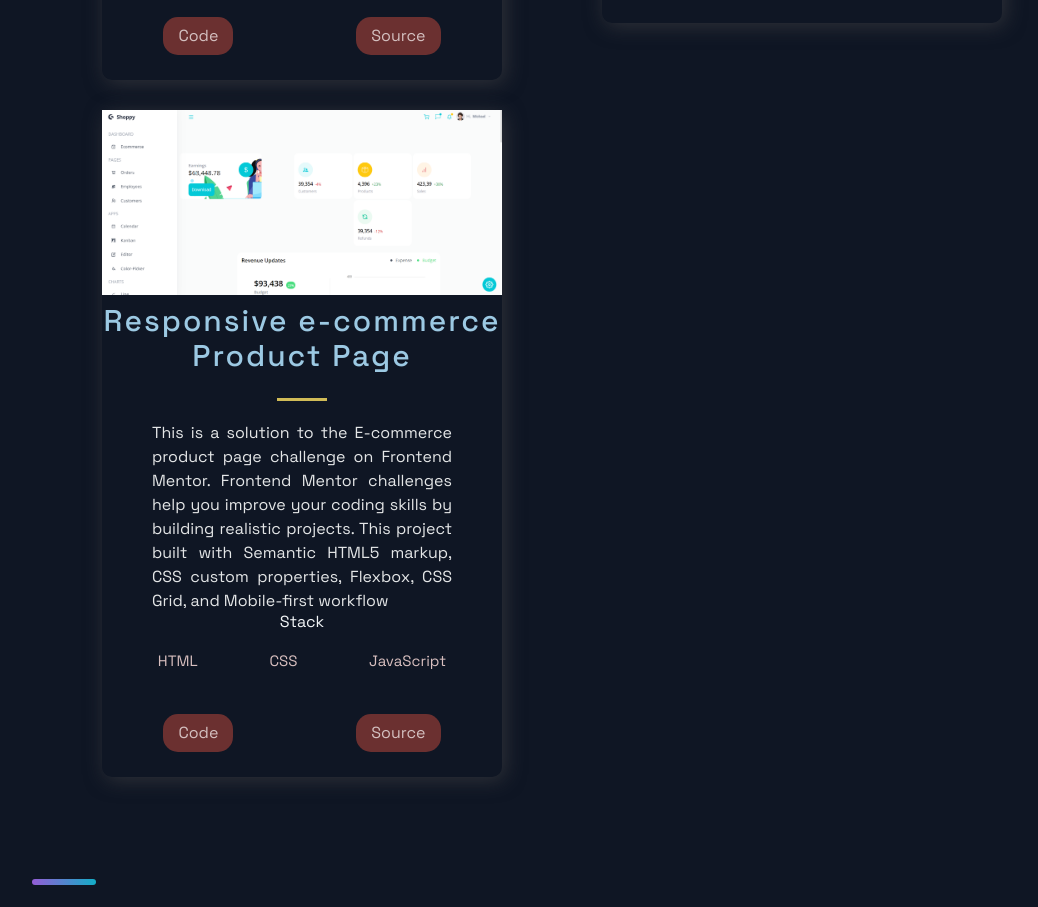
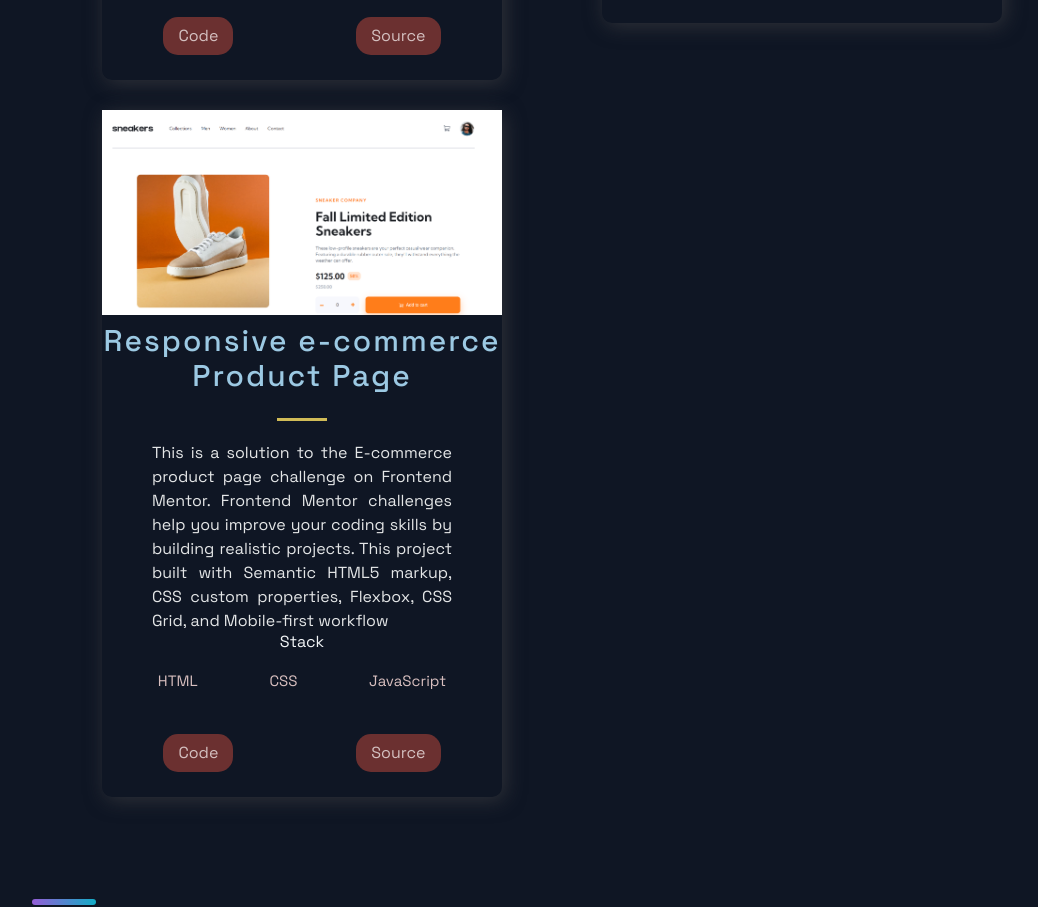
Before and after one commit to gummymule/portfolio-3.0, a Next.js app: page / in a window 1280 px wide. Shown: the part 2194-3101 px from the top of the page, without its empty margins (88-1126 px from the left). Built offline with nearby package versions, Linux system fonts and the light colour scheme.

Commit message:
Update constants.js

```diff
--- a/src/constants/constants.js
+++ b/src/constants/constants.js
@@ -38,7 +38,7 @@ export const projects = [
     {
       title: 'Responsive e-commerce Product Page',
       description: "This is a solution to the E-commerce product page challenge on Frontend Mentor. Frontend Mentor challenges help you improve your coding skills by building realistic projects. This project built with Semantic HTML5 markup, CSS custom properties, Flexbox, CSS Grid, and Mobile-first workflow",
-      image: '/images/dashboard-admin.png',
+      image: '/images/ecommerce-frontend-mentor.png',
       tags: ['HTML', 'CSS', 'JavaScript'],
       source: 'https://responsive-ecommerce-product-page.vercel.app/',
       visit: 'https://github.com/muliasw12/Responsive-ecommerce-product-page',
```
